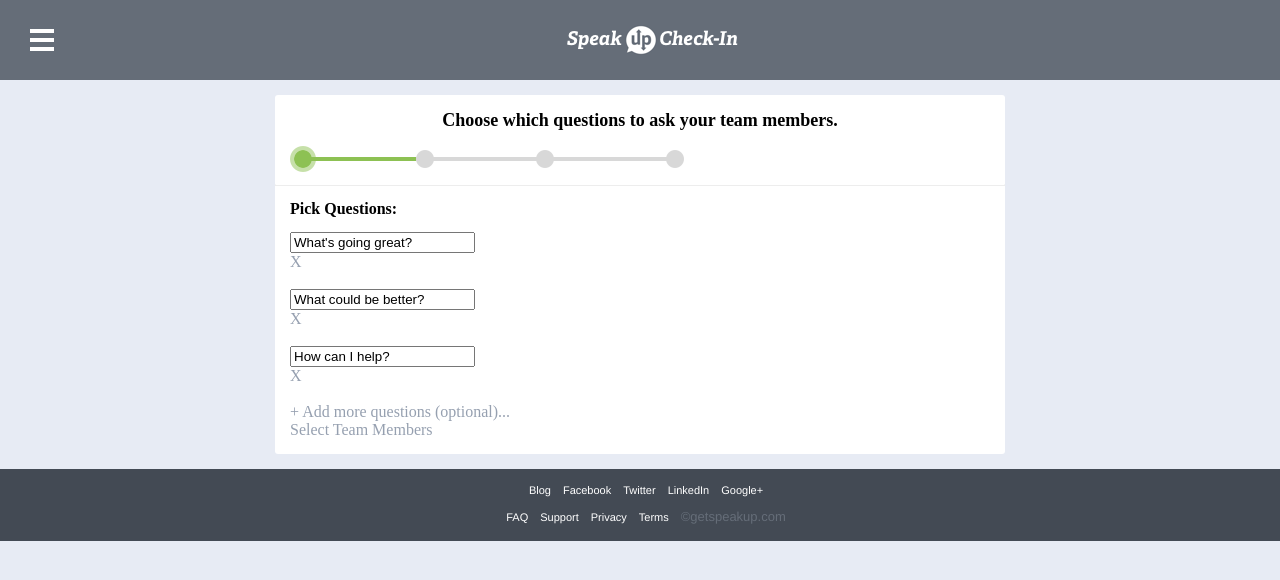
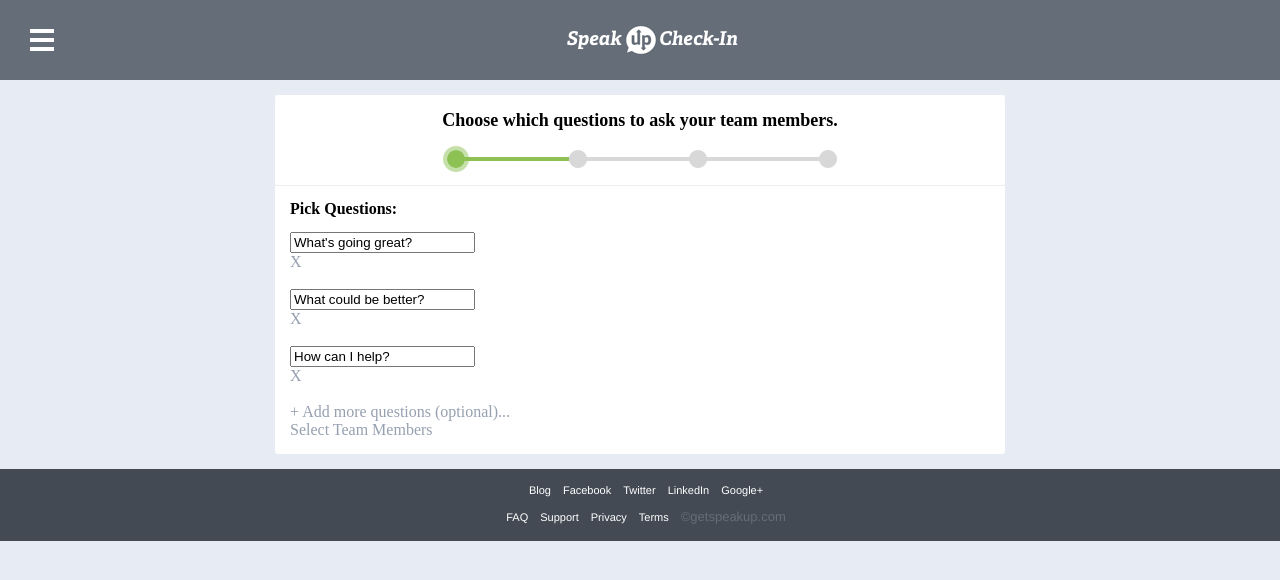
Before and after one commit to CarlPetterS/slackbot, a React (Create React App) app: page /onboard in a window 1280 px wide. Shown: the top 580 px of the page. Built offline with nearby package versions, Linux system fonts and the light colour scheme; what react-tap-event-plugin would draw is missing.

Commit message:
Search bar basic done, styling of card finished for mobile.

```diff
--- a/src/styles/onboarding-page.css
+++ b/src/styles/onboarding-page.css
@@ -17,8 +17,11 @@
 }
 
 .card img {
+    position: relative;
     max-width: 100%;
     height: auto;
+    left: 50%;
+    transform: translateX(-50%);
     margin-top: 15px;
 }
 
```
